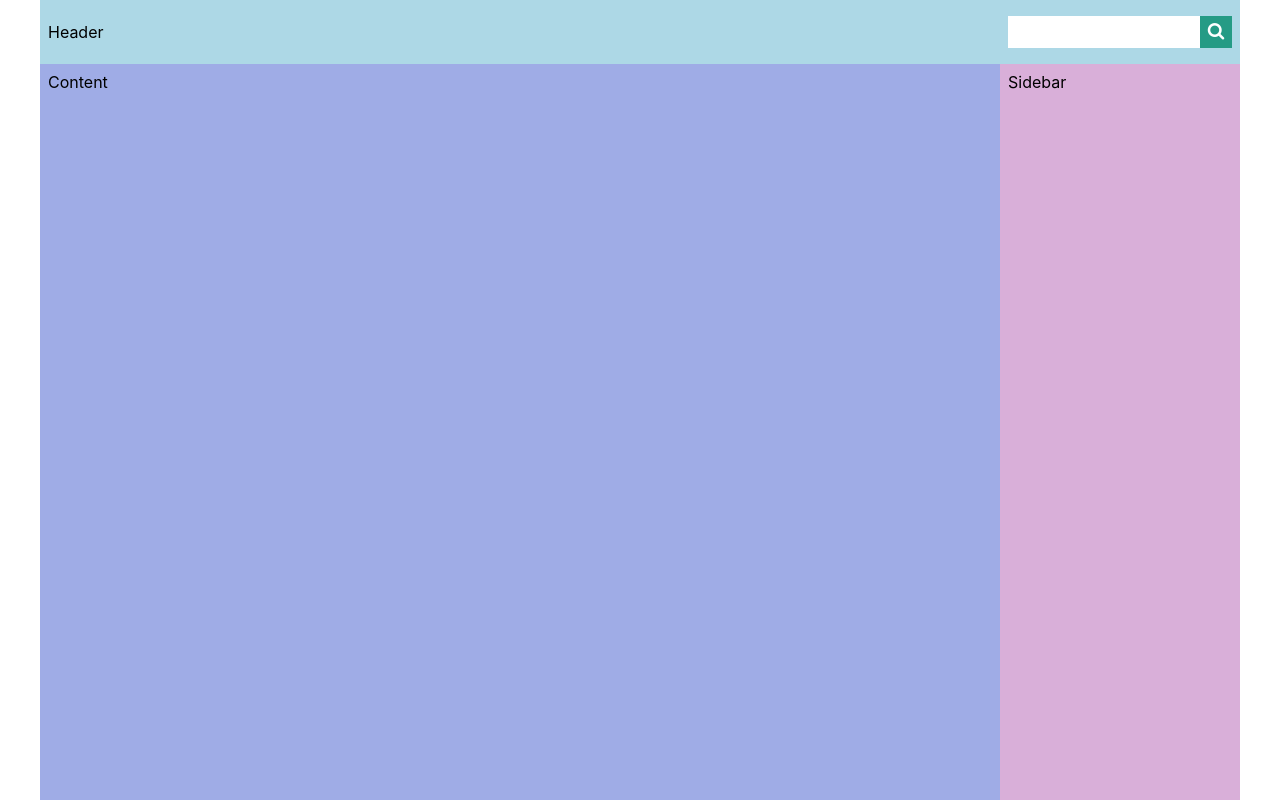
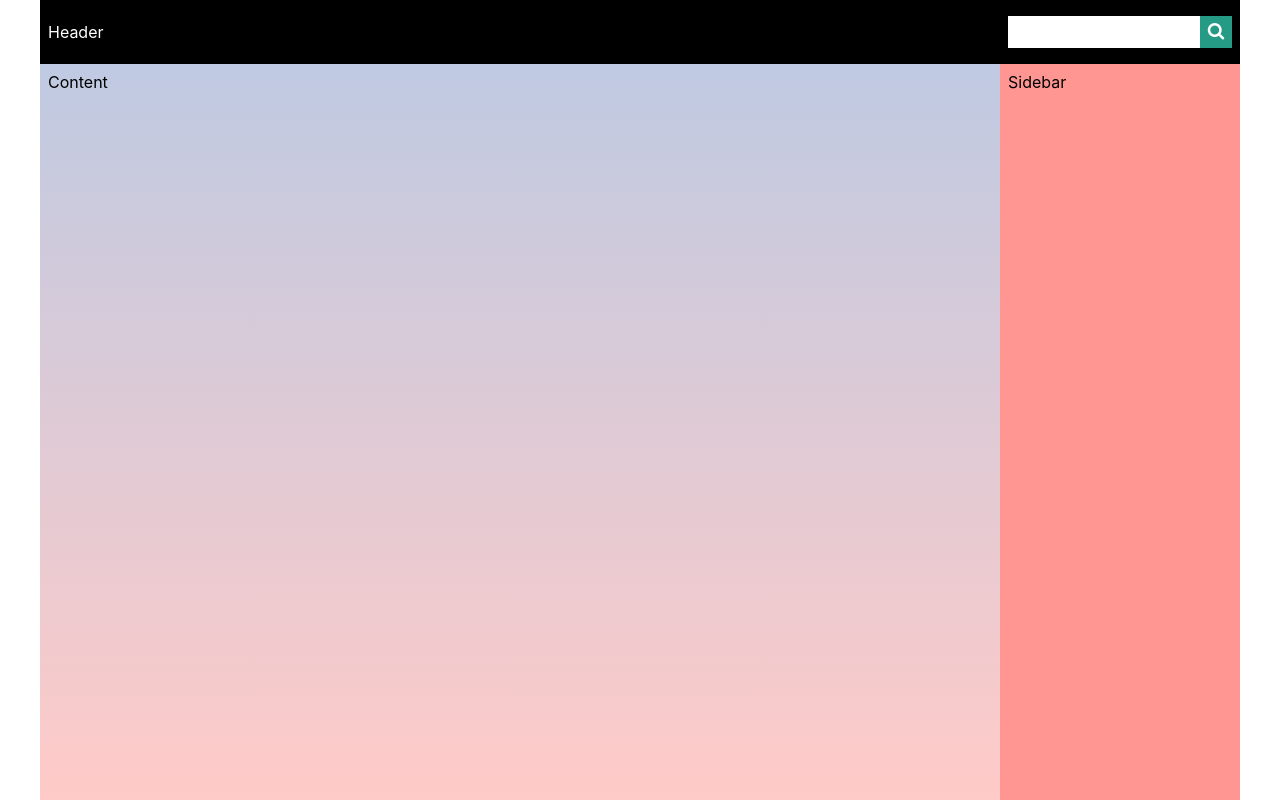
Before and after one commit to Dreamufor/BB-test, a plain HTML site: page index.html in a window 1280 px wide. Drawn offline with Linux system fonts and the light colour scheme.

Commit message:
improve color and style structure

```diff
--- /dev/null
+++ b/styles/mixins.scss
@@ -0,0 +1,21 @@
+@import 'variables';
+
+@mixin inlineAlignElement {
+  display: inline-flex;
+  justify-content: center;
+  align-items: center;
+}
+
+@mixin iconBtnStyle {
+  background: $bg-icon-container;
+  color: $color-icon;
+  &:hover {
+    background: $color-hover;
+  }
+}
+
+@mixin removeInputStyle {
+  border: none;
+  background: none;
+  outline: 0;
+}
--- a/styles/style.scss
+++ b/styles/style.scss
@@ -1,4 +1,5 @@
 @import 'variables';
+@import 'mixins';
 
 * {
   box-sizing: border-box;
@@ -21,6 +22,9 @@ body {
     display: flex;
     justify-content: space-between;
     align-items: center;
+    nav {
+      color: $header-font-color;
+    }
     form {
       background: $bg-search-box;
       height: 2rem;
@@ -29,19 +33,15 @@ body {
       input {
         flex: 1;
         height: 100%;
-        // remove input style
-        border: none;
-        background: none;
-        outline: 0;
+        @include removeInputStyle;
       }
       button {
         width: 2rem;
         border: none;
         background: $bg-icon-container;
         color: $color-icon;
-        display: inline-flex;
-        justify-content: center;
-        align-items: center;
+        @include inlineAlignElement;
+        @include iconBtnStyle;
       }
     }
   }
--- a/styles/variables.scss
+++ b/styles/variables.scss
@@ -4,10 +4,17 @@ $header-height: 4rem;
 $search-box-width: 14rem;
 $sidebar-width: 15rem;
 
-//color
-$bg-header: lightBlue;
-$bg-search-box: #ffffff;
+// color - base
+$white: #ffffff;
+
+//color - background
+$bg-header: #000000;
+$bg-search-box: $white;
 $bg-icon-container: #259b85;
-$color-icon: #ffffff;
-$bg-content: #9face6;
-$bg-sidebar: #d9afd9;
+$bg-content: linear-gradient(180deg, #bfcae2 0%, #ff888271 100%);
+$bg-sidebar: #ff8882e0;
+$color-hover: #ff8982;
+
+// color - font
+$header-font-color: $white;
+$color-icon: $white;
```
Also changed, not shown: styles/mixins.css (added), styles/style.css, 2 other files.
